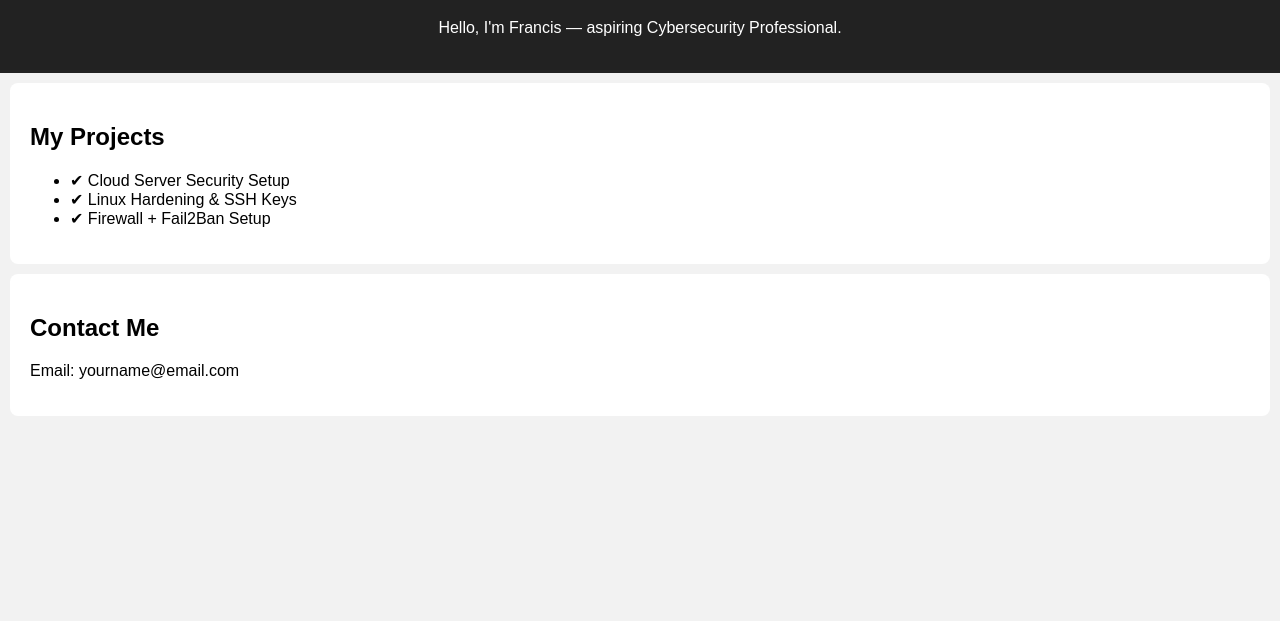
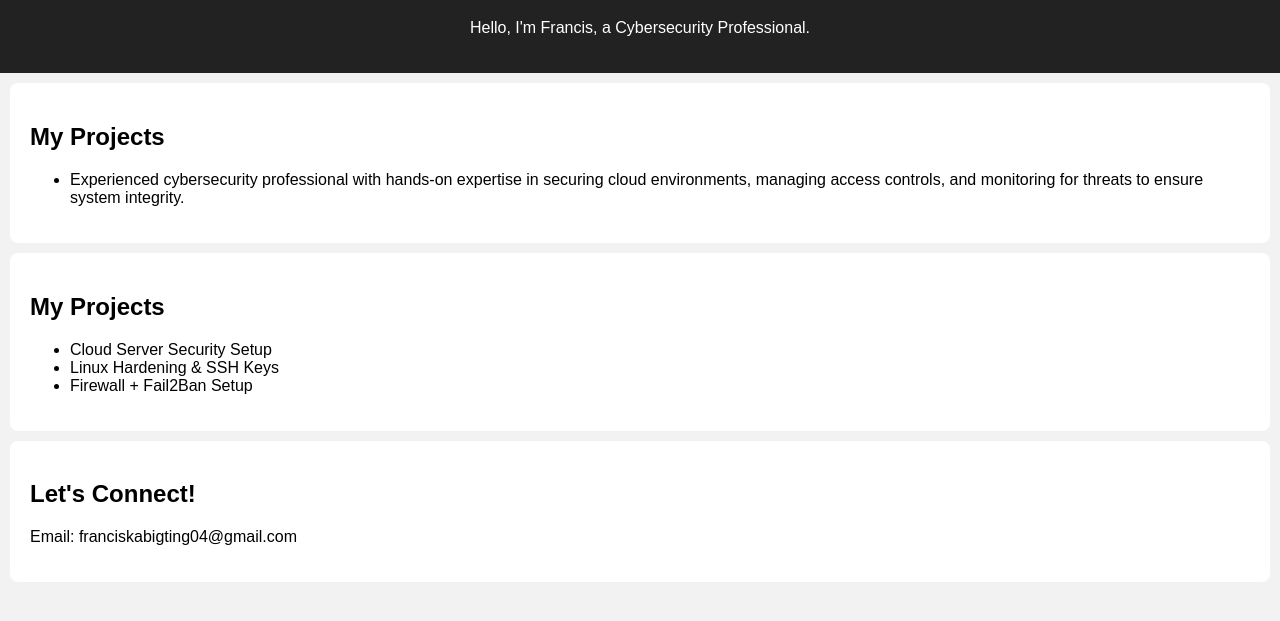
Before and after one commit to francislazaro/portfolio, a plain HTML site: page index.html in a window 1280 px wide. Shown: the part 81-702 px from the top of the page. Drawn offline with Linux system fonts and the light colour scheme.

Commit message:
Update index.html

```diff
--- a/index.html
+++ b/index.html
@@ -8,21 +8,29 @@
 
   <header>
     <h1>Welcome to My Portfolio</h1>
-    <p>Hello, I'm Francis — aspiring Cybersecurity Professional.</p>
+    <p>Hello, I'm Francis, a Cybersecurity Professional.</p>
   </header>
+
+   <section id="projects">
+    <h2>My Projects</h2>
+    <ul>
+      <li>Experienced cybersecurity professional with hands-on expertise in securing cloud environments, managing access controls, and monitoring for threats to ensure system integrity.</li>
+    </ul>
+  </section>
+
 
   <section id="projects">
     <h2>My Projects</h2>
     <ul>
-      <li>✔ Cloud Server Security Setup</li>
-      <li>✔ Linux Hardening & SSH Keys</li>
-      <li>✔ Firewall + Fail2Ban Setup</li>
+      <li>Cloud Server Security Setup</li>
+      <li>Linux Hardening & SSH Keys</li>
+      <li>Firewall + Fail2Ban Setup</li>
     </ul>
   </section>
 
   <section id="contact">
-    <h2>Contact Me</h2>
-    <p>Email: yourname@email.com</p>
+    <h2>Let's Connect!</h2>
+    <p>Email: franciskabigting04@gmail.com</p>
   </section>
 
   <script src="script.js"></script>
```
